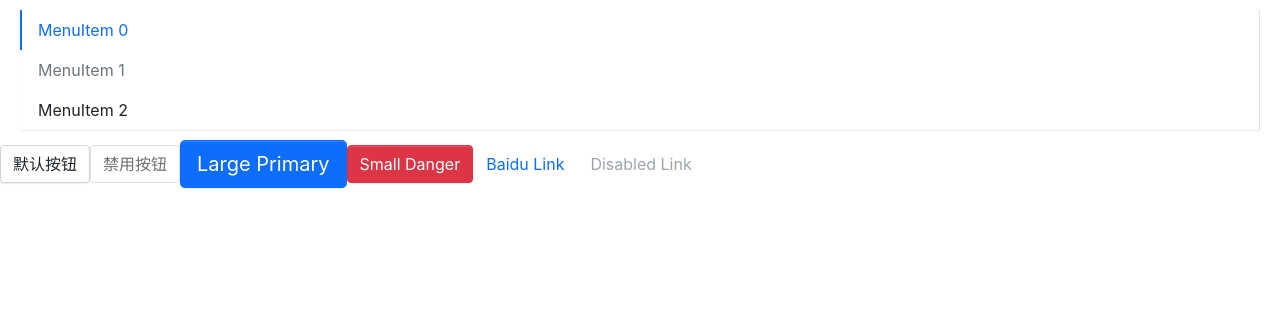
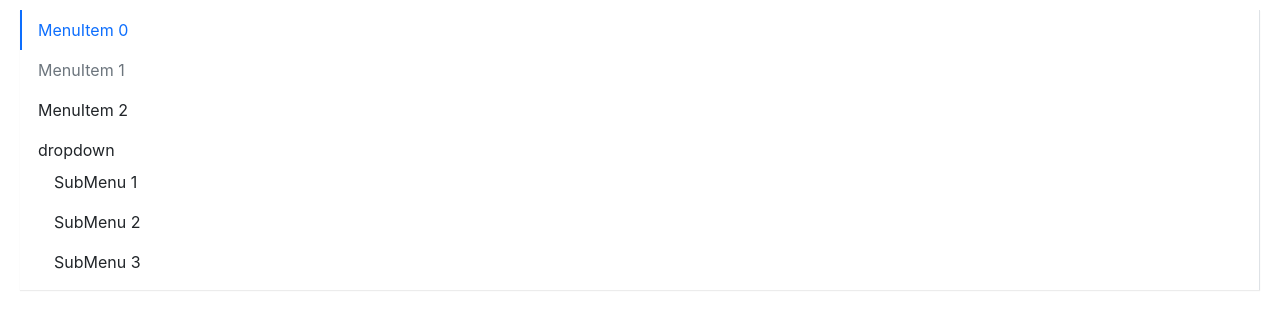
Before and after one commit to Bi8bo-xx/study-vikingship-components, a React (Create React App) app: page / in a window 1280 px wide. Shown: the top 330 px of the page. Built offline with nearby package versions, Linux system fonts and the light colour scheme.

Commit message:
feat: 实现 submenu 组件

```diff
--- a/src/App.tsx
+++ b/src/App.tsx
@@ -1,39 +1,29 @@
 import { FC } from 'react';
-import Button from './components/Button/button';
-import { ButtonSize, ButtonType } from './components/Button/types';
 import Menu from './components/Menu/menu';
 import MenuItem from './components/Menu/menuItem';
+import SubMenu from './components/Menu/submenu';
 
 const App: FC = () => {
   return (
     <div>
       <div>
         <Menu
-          defaultIndex={0}
+          defaultIndex="0"
           onSelect={(index) => console.log(index)}
           mode="vertical"
+          defaultOpenSubMenus={['3']}
         >
           <MenuItem>MenuItem 0</MenuItem>
           <MenuItem disabled>MenuItem 1</MenuItem>
           <MenuItem>MenuItem 2</MenuItem>
+          <SubMenu title="dropdown">
+            <MenuItem>SubMenu 1</MenuItem>
+            <MenuItem>SubMenu 2</MenuItem>
+            <MenuItem>SubMenu 3</MenuItem>
+          </SubMenu>
         </Menu>
       </div>
-      <div>
-        <Button>默认按钮</Button>
-        <Button disabled>禁用按钮</Button>
-        <Button btnType={ButtonType.Primary} size={ButtonSize.Large}>
-          Large Primary
-        </Button>
-        <Button btnType={ButtonType.Danger} size={ButtonSize.Small}>
-          Small Danger
-        </Button>
-        <Button btnType={ButtonType.Link} href="http://www.baidu.com">
-          Baidu Link
-        </Button>
-        <Button btnType={ButtonType.Link} href="http://www.baidu.com" disabled>
-          Disabled Link
-        </Button>
-      </div>
+      <div></div>
     </div>
   );
 };
--- a/src/components/Menu/_style.scss
+++ b/src/components/Menu/_style.scss
@@ -31,58 +31,60 @@
     }
   }
 
-  // .submenu-item {
-  //   position: relative;
+  .submenu-item {
+    position: relative;
 
-  //   .submenu-title {
-  //     display: flex;
-  //     align-items: center;
-  //   }
+    .submenu-title {
+      display: flex;
+      align-items: center;
+    }
 
-  //   .arrow-icon {
-  //     transition: transform 0.25s ease-in-out;
-  //     margin-left: 3px;
-  //   }
+    .arrow-icon {
+      transition: transform 0.25s ease-in-out;
+      margin-left: 3px;
+    }
 
-  //   &:hover {
-  //     .arrow-icon {
-  //       transform: rotate(180deg);
-  //     }
-  //   }
-  // }
+    &:hover {
+      .arrow-icon {
+        transform: rotate(180deg);
+      }
+    }
+  }
 
-  // .is-vertical {
-  //   .arrow-icon {
-  //     transform: rotate(0deg) !important;
-  //   }
-  // }
+  .is-vertical {
+    .arrow-icon {
+      transform: rotate(0deg) !important;
+    }
+  }
 
-  // .is-vertical.is-opened {
-  //   .arrow-icon {
-  //     transform: rotate(180deg) !important;
-  //   }
-  // }
+  .is-vertical.is-opened {
+    .arrow-icon {
+      transform: rotate(180deg) !important;
+    }
+  }
 
-  // .viking-submenu {
-  //   //display: none;
-  //   list-style: none;
-  //   padding-left: 0;
-  //   white-space: nowrap;
-  //   //transition: $menu-transition;
-  //   .menu-item {
-  //     padding: $menu-item-padding-y $menu-item-padding-x;
-  //     cursor: pointer;
-  //     transition: $menu-transition;
-  //     color: $body-color;
-  //     &.is-active,
-  //     &:hover {
-  //       color: $menu-item-active-color !important;
-  //     }
-  //   }
-  // }
-  // .viking-submenu.menu-opened {
-  //   //display: block;
-  // }
+  .menu-submenu {
+    display: none;
+    list-style: none;
+    padding-left: 0;
+    white-space: nowrap;
+    transition: $menu-transition;
+
+    .menu-item {
+      padding: $menu-item-padding-y $menu-item-padding-x;
+      cursor: pointer;
+      transition: $menu-transition;
+      color: $body-color;
+      &.is-active,
+      &:hover {
+        color: $menu-item-active-color !important;
+      }
+    }
+
+    &.is-opened {
+      display: block;
+    }
+  }
 }
 
 .menu-horizontal {
@@ -90,7 +92,7 @@
     border-bottom: $menu-item-active-border-width solid transparent;
   }
 
-  .viking-submenu {
+  .menu-submenu {
     position: absolute;
     background: $white;
     z-index: 100;
--- a/src/components/Menu/menu.tsx
+++ b/src/components/Menu/menu.tsx
@@ -9,24 +9,34 @@ import {
 import classNames from 'classnames';
 import { IMenuContext, MenuItemProps, MenuProps } from './types';
 
-const MenuContext = createContext<IMenuContext>({ index: 0 });
+const MenuContext = createContext<IMenuContext>({ index: '0' });
 
 const Menu: FC<MenuProps> = (props) => {
-  const { className, mode, style, children, defaultIndex, onSelect } = props;
+  const {
+    className,
+    mode,
+    style,
+    children,
+    defaultIndex,
+    onSelect,
+    defaultOpenSubMenus,
+  } = props;
   const [currentActive, setActive] = useState(defaultIndex);
   const classes = classNames('menu', className, {
     'menu-vertical': mode === 'vertical',
     'menu-horizontal': mode !== 'vertical',
   });
-  const handleClick = (index: number) => {
+  const handleClick = (index: string) => {
     setActive(index);
     if (onSelect) {
       onSelect(index);
     }
   };
   const passedContext: IMenuContext = {
-    index: currentActive ? currentActive : 0,
+    index: currentActive ? currentActive : '0',
     onSelect: handleClick,
+    mode,
+    defaultOpenSubMenus,
   };
   const renderChildren = () => {
     return Children.map(children, (child, i) => {
@@ -36,8 +46,10 @@ const Menu: FC<MenuProps> = (props) => {
         props,
       } = childElement;
 
-      if (displayName === 'MenuItem') {
-        return cloneElement(childElement, { index: props.index || i });
+      if (displayName === 'MenuItem' || displayName === 'SubMenu') {
+        return cloneElement(childElement, {
+          index: props.index || i.toString(),
+        });
       } else {
         console.error(
           'Warning: Menu has a child which is not a MenuItem component'
@@ -55,8 +67,9 @@ const Menu: FC<MenuProps> = (props) => {
 };
 
 Menu.defaultProps = {
-  defaultIndex: 0,
+  defaultIndex: '0',
   mode: 'horizontal',
+  defaultOpenSubMenus: [],
 };
 
 export { MenuContext as MenuContenxt };
--- a/src/components/Menu/menuItem.tsx
+++ b/src/components/Menu/menuItem.tsx
@@ -11,7 +11,7 @@ const MenuItem: FC<MenuItemProps> = (props) => {
     'is-active': context.index === index,
   });
   const handleClick = () => {
-    if (context.onSelect && !disabled && typeof index === 'number') {
+    if (context.onSelect && !disabled && typeof index === 'string') {
       context.onSelect(index);
     }
   };
--- /dev/null
+++ b/src/components/Menu/submenu.tsx
@@ -0,0 +1,92 @@
+import classNames from 'classnames';
+import {
+  Children,
+  cloneElement,
+  FC,
+  FunctionComponentElement,
+  MouseEvent,
+  useContext,
+  useState,
+} from 'react';
+import { MenuContenxt } from './menu';
+import { MenuItemProps, SubMenuProps } from './types';
+
+const SubMenu: FC<SubMenuProps> = (props) => {
+  const { index, title, className, children } = props;
+  const context = useContext(MenuContenxt);
+  const openedSubMenus = context.defaultOpenSubMenus as Array<string>;
+  const isOpened: boolean =
+    index && context.mode === 'vertical'
+      ? openedSubMenus.includes(index)
+      : false;
+  const [menuOpen, setOpen] = useState(isOpened);
+  const classes = classNames('menu-item submenu-item', className, {
+    'is-active': context.index === index,
+  });
+  let timer: any;
+  const handleMouse = (e: MouseEvent, toggle: boolean) => {
+    clearTimeout(timer);
+    e.preventDefault();
+    timer = setTimeout(() => {
+      setOpen(toggle);
+    }, 300);
+  };
+  const clickEvents =
+    context.mode === 'vertical'
+      ? {
+          onClick: (e: MouseEvent) => {
+            e.preventDefault();
+            setOpen(!menuOpen);
+          },
+        }
+      : {};
+  const hoverEvents =
+    context.mode !== 'vertical'
+      ? {
+          onMouseEnter: (e: MouseEvent) => {
+            handleMouse(e, true);
+          },
+          onMouseLeave: (e: MouseEvent) => {
+            handleMouse(e, false);
+          },
+        }
+      : {};
+
+  const renderChildren = () => {
+    const subMenuClasses = classNames('menu-submenu', {
+      'is-opened': menuOpen,
+    });
+    const childElement = Children.map(children, (child, i) => {
+      const childElement = child as FunctionComponentElement<MenuItemProps>;
+      const {
+        type: { displayName },
+        props,
+      } = childElement;
+
+      if (displayName === 'MenuItem') {
+        return cloneElement(childElement, {
+          index: `${index}-${props.index || i}`,
+        });
+      } else {
+        console.error(
+          'Warning: SubMenu has a child which is not a MenuItem component'
+        );
+      }
+    });
+
+    return <ul className={subMenuClasses}>{childElement}</ul>;
+  };
+
+  return (
+    <li className={classes} key={index} {...hoverEvents}>
+      <div className="submenu-title" {...clickEvents}>
+        {title}
+      </div>
+      {renderChildren()}
+    </li>
+  );
+};
+
+SubMenu.displayName = 'SubMenu';
+
+export default SubMenu;
```
Also changed, not shown: src/components/Menu/types.ts (+15 -5 lines), 1 other file (tests, documents, lock files or other folders).
